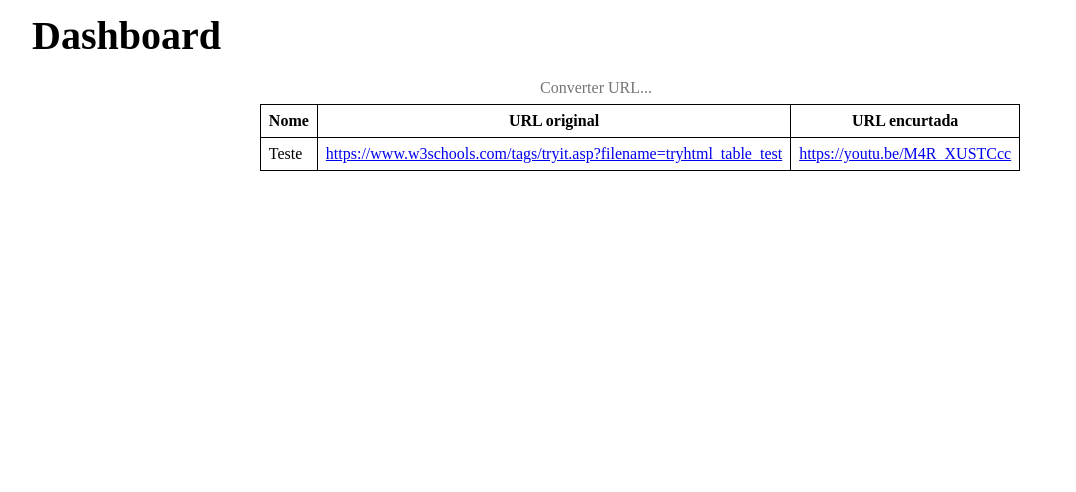
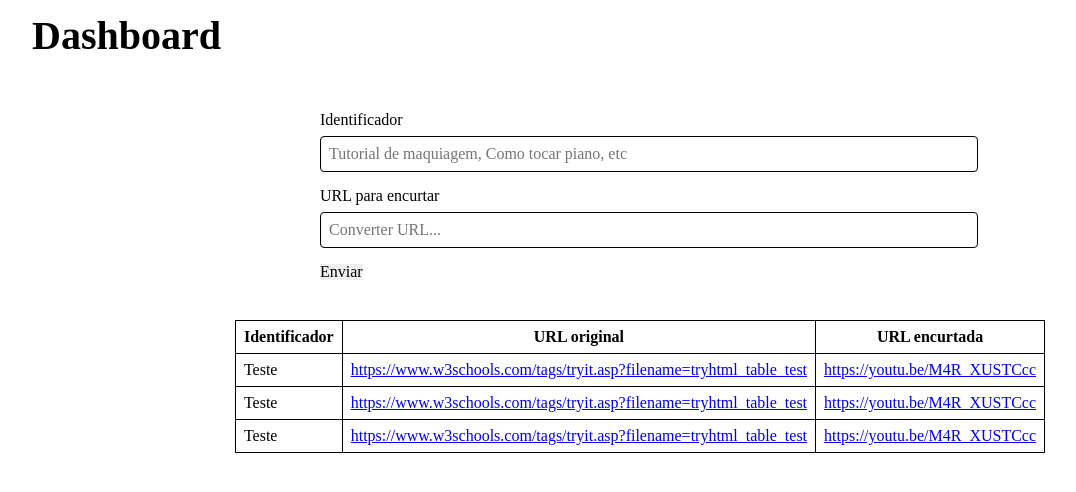
Before and after one commit to kurocaelum/urlshortener-angular15, an Angular app: page / in a window 1280 px wide. Shown: the top 492 px of the page, without its empty margins (0-1076 px from the left). Built offline with nearby package versions, Linux system fonts and the light colour scheme.

Commit message:
feat: form para encurtar URL

```diff
--- a/src/app/pages/dashboard/dashboard.component.html
+++ b/src/app/pages/dashboard/dashboard.component.html
@@ -1,14 +1,27 @@
 <h1>Dashboard</h1>
 
 <section class="url-convert">
-    <input type="text" placeholder="Converter URL...">
-    <br><br>
+    <form>
+        <!-- TODO bootstrap? -->
+        <label for="identifier">Identificador</label>
+        <br>
+        <input id="identifier" type="text" placeholder="Tutorial de maquiagem, Como tocar piano, etc">
+        <br>
+
+        <label for="url-new">URL para encurtar</label>
+        <br>
+        <input id="url-new" type="text" placeholder="Converter URL...">
+        <br>
+
+        <!-- TODO form bagunçando apos submit  -->
+        <button type="submit">Enviar</button>
+    </form>
 </section>
 
 <section class="url-list">
     <table>
         <tr>
-            <th>Nome</th>
+            <th>Identificador</th>
             <th>URL original</th>
             <th>URL encurtada</th>
             <!-- TODO botoes editar/excluir -->
@@ -18,5 +31,15 @@
             <td><a href="https://www.w3schools.com/tags/tryit.asp?filename=tryhtml_table_test">https://www.w3schools.com/tags/tryit.asp?filename=tryhtml_table_test</a></td>
             <td><a href="https://youtu.be/M4R_XUSTCcc">https://youtu.be/M4R_XUSTCcc</a></td>
         </tr>
+        <tr>
+            <td>Teste</td>
+            <td><a href="https://www.w3schools.com/tags/tryit.asp?filename=tryhtml_table_test">https://www.w3schools.com/tags/tryit.asp?filename=tryhtml_table_test</a></td>
+            <td><a href="https://youtu.be/M4R_XUSTCcc">https://youtu.be/M4R_XUSTCcc</a></td>
+        </tr>
+        <tr>
+            <td>Teste</td>
+            <td><a href="https://www.w3schools.com/tags/tryit.asp?filename=tryhtml_table_test">https://www.w3schools.com/tags/tryit.asp?filename=tryhtml_table_test</a></td>
+            <td><a href="https://youtu.be/M4R_XUSTCcc">https://youtu.be/M4R_XUSTCcc</a></td>
+        </tr>
     </table>
 </section>
--- a/src/app/pages/dashboard/dashboard.component.scss
+++ b/src/app/pages/dashboard/dashboard.component.scss
@@ -11,6 +11,20 @@
     .url-convert {
         display: flex;
         justify-content: center;
+
+        form {
+            padding: rem-calc(40);
+            width: 50%;
+        }
+
+        input {
+            border: rem-calc(1) solid black;
+            width: 100%;
+            border-radius: 4px;
+            padding: 8px;
+            margin-top: rem-calc(8);
+            margin-bottom: rem-calc(16);
+        }
     }
 
     .url-list {
```
